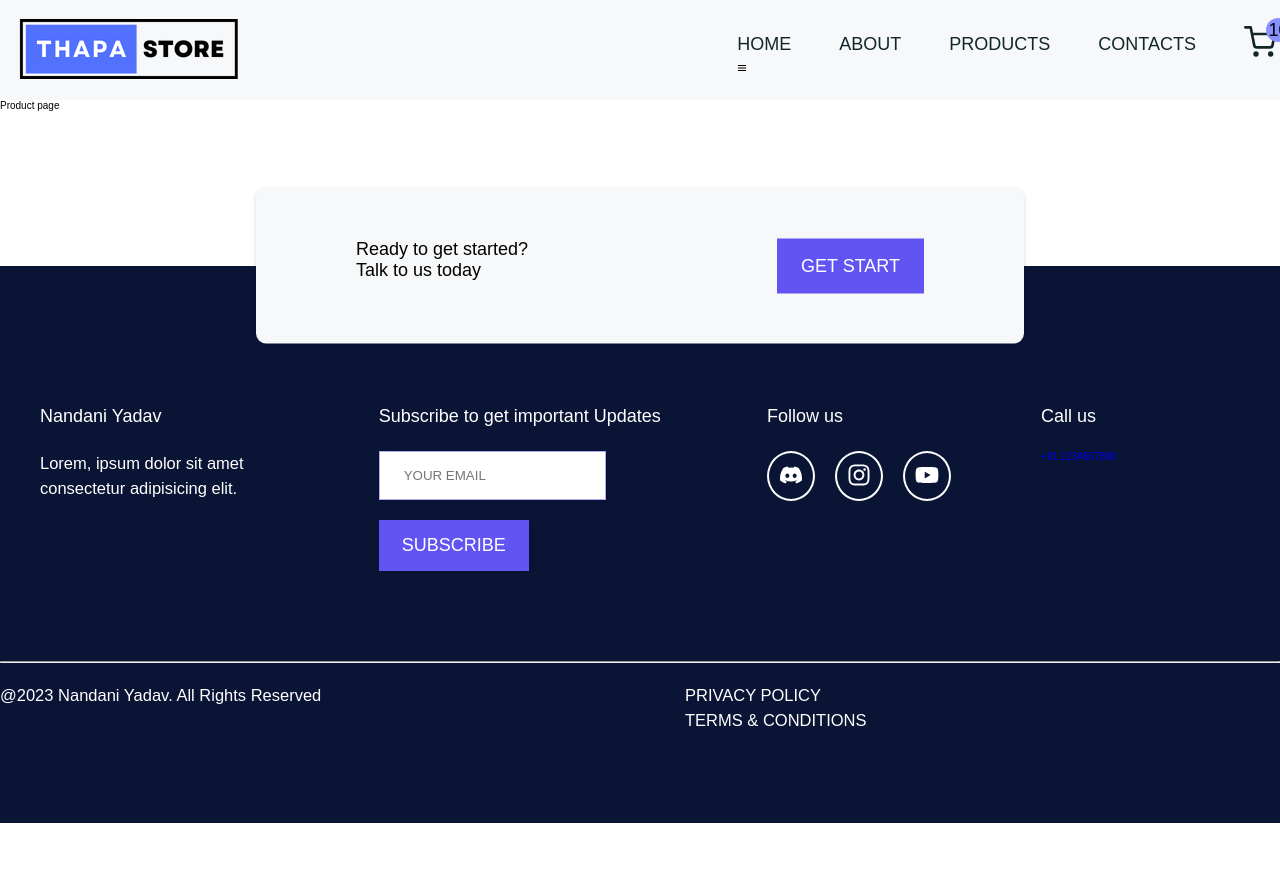
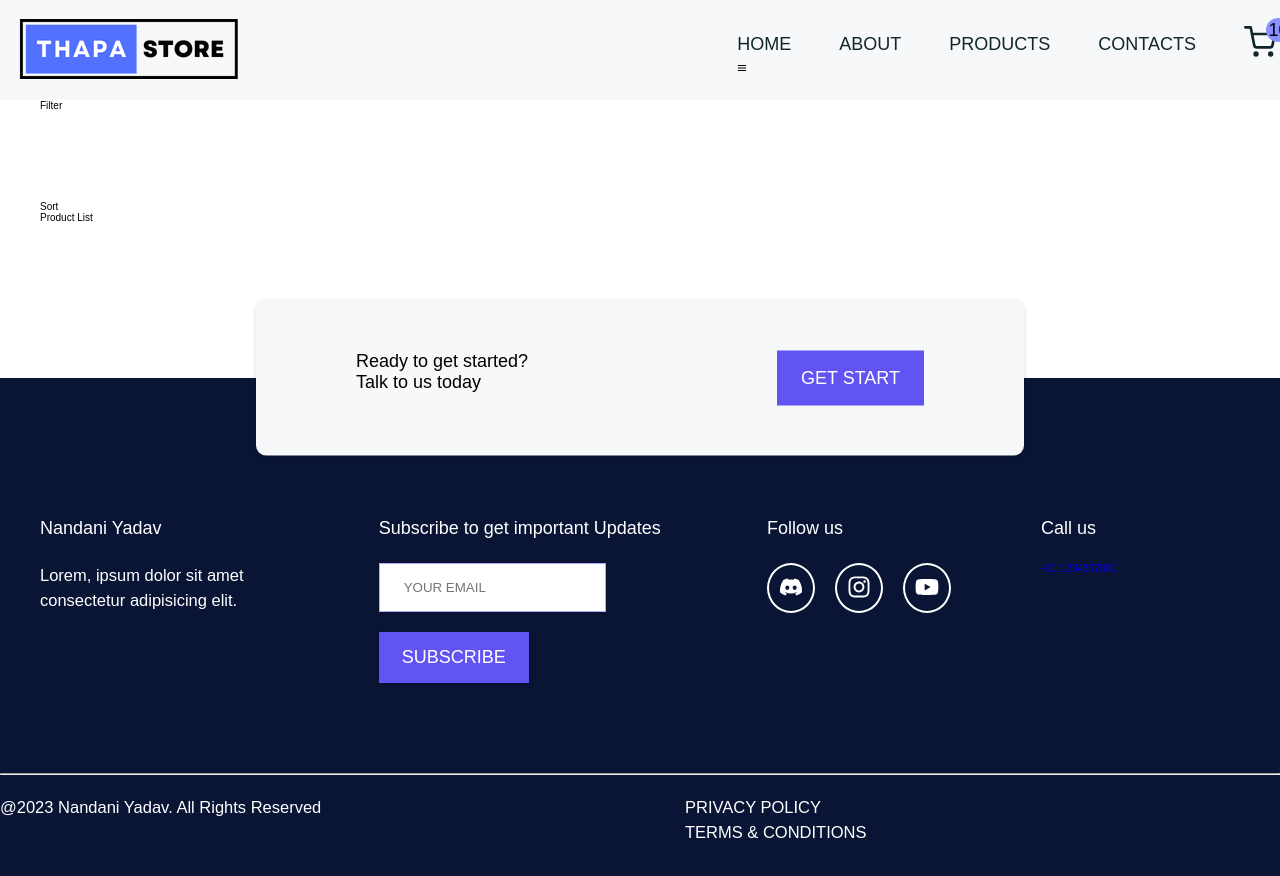
Before and after one commit to Nandaniyadav/React-Ecommerce-website, a React (Create React App) app: page /Products in a window 1280 px wide. Shown: the top 876 px of the page. Before the commit the page ends 823 px from the top, so only its background shows below. Built offline with nearby package versions, Linux system fonts and the light colour scheme; no server answers.

Commit message:
Product Page with all Filters & Sorting 01~

```diff
--- /dev/null
+++ b/src/component2/FilterSection.js
@@ -0,0 +1,11 @@
+import React from 'react'
+
+const FilterSection = () => {
+  return (
+    <div>
+      Filter
+    </div>
+  )
+}
+
+export default FilterSection
--- /dev/null
+++ b/src/component2/ProductList.js
@@ -0,0 +1,11 @@
+import React from 'react'
+
+const ProductList = () => {
+  return (
+    <div>
+      Product List
+    </div>
+  )
+}
+
+export default ProductList
--- /dev/null
+++ b/src/component2/Sort.js
@@ -0,0 +1,11 @@
+import React from 'react'
+
+const Sort = () => {
+  return (
+    <div>
+      Sort
+    </div>
+  )
+}
+
+export default Sort
--- a/src/components/Product.js
+++ b/src/components/Product.js
@@ -1,11 +1,35 @@
-import React from 'react'
+import React from "react";
+import { styled } from "styled-components";
+import FilterSection from "../component2/FilterSection";
+import Sort from "../component2/Sort";
+import ProductList from "../component2/ProductList";
 
 const Product = () => {
-  return (
-    <div>
-      Product page
+  return <Wrapper>
+    <div className="container grid grid-filter-column">
+      <div>
+        <FilterSection />
+      </div>
+      <section className="product-view--sort">
+        <div className="sort-filter">
+          <Sort />
+        </div>
+        <div className="main-product">
+          <ProductList />
+        </div>
+      </section>
     </div>
-  )
-}
+  </Wrapper>;
+};
 
-export default Product
+const Wrapper = styled.section`
+  .grid-filter-column {
+    grid-templete-columns: 0.2fr 1fr;
+  }
+  @media (max-width ${({ theme }) => theme.media.mobile}) {
+    .grid-filter-column {
+      grid-templete-columns: 1fr;
+    }
+  }
+`;
+export default Product;
```
